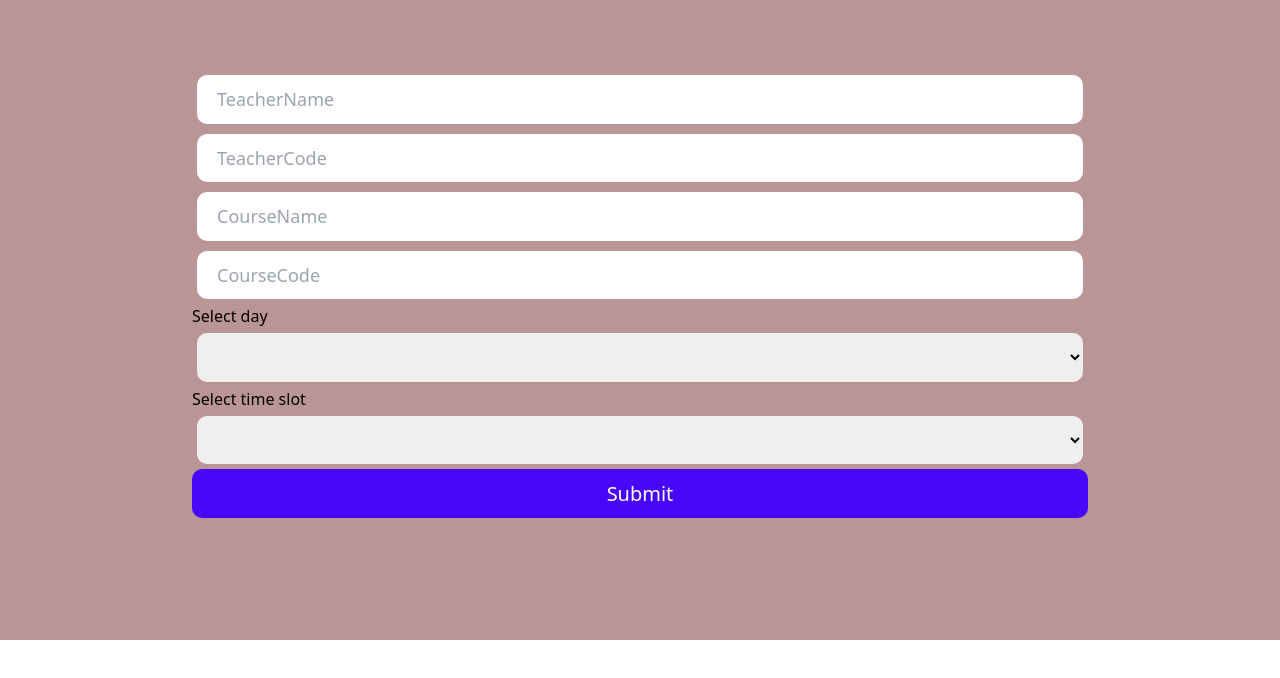
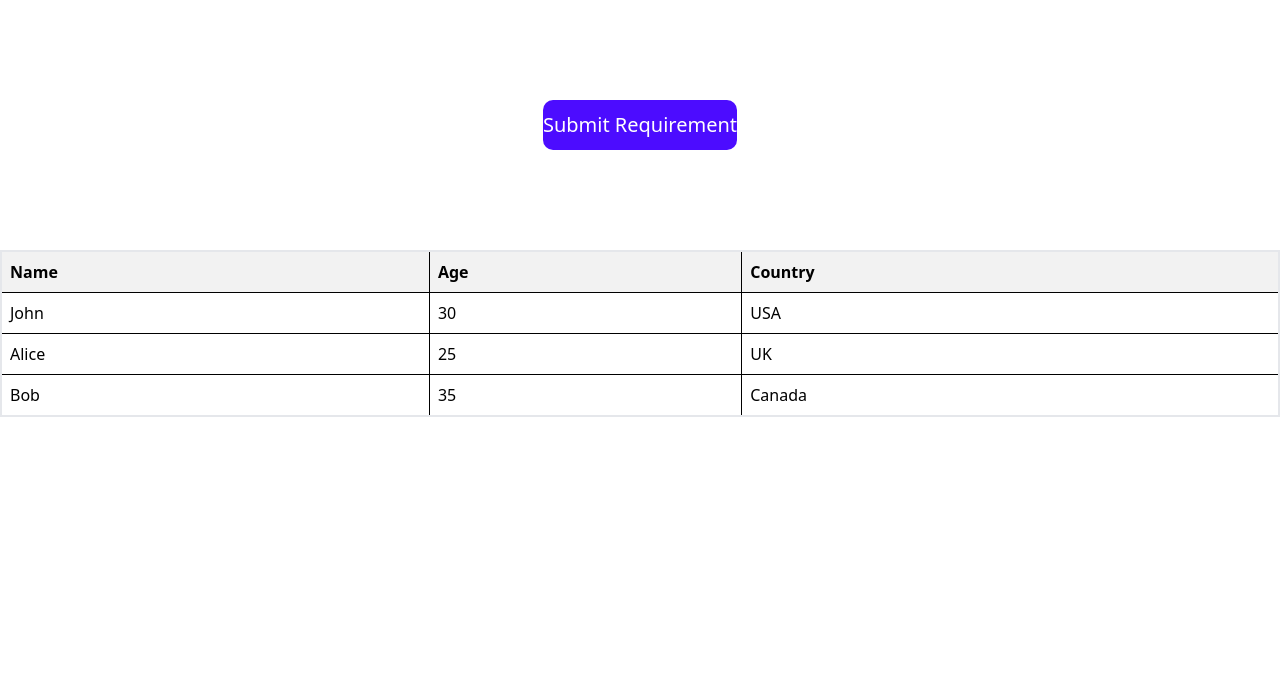
Before and after one commit to bipro-b/cuet-class-schedule, a React (Vite) app in the folder client/: page / in a window 1280 px wide. Shown: the top 678 px of the page. Built offline with nearby package versions, Linux system fonts and the light colour scheme.

Commit message:
coursecoordinator_dashboard

```diff
--- a/client/src/App.jsx
+++ b/client/src/App.jsx
@@ -3,13 +3,15 @@ import {BrowserRouter, Routes, Route}  from 'react-router-dom'
 import Home from "./pages/Home/Home";
 import Navbar from './components/Navbar';
 import CourseCoordinator from './pages/Coordinator/CourseAssign/CourseAssign';
+import Dashboard from './pages/Coordinator/Dashboard/Dashboard';
 function App() {
   return (
     <>
 
   <BrowserRouter>
   <Routes>
-    <Route path='/' element={<CourseCoordinator/>} />
+    <Route path='/' element={<Dashboard/>} />
+    <Route path='/form_submit' element={<CourseCoordinator/>} />
      {/* <Route path='/sign-in' element={<SignIn/>} />
     <Route path='/sign-up' element={<SignUp/>} />
     <Route path='/about' element={<About/>} />
--- a/client/src/pages/Coordinator/CourseAssign/CourseAssign.jsx
+++ b/client/src/pages/Coordinator/CourseAssign/CourseAssign.jsx
@@ -105,8 +105,8 @@ const courseSchema = yup.object().shape({
                                       <select
                                         onChange={handleChange}
                                         onBlur={handleBlur}
-                                        value={values.MultipleChoice}
-                                        name="MultipleChoice"
+                                        value={values.Day}
+                                        name="Day"
                                         className="loginInput"
                                       >
                                         <option value="" label="" />
@@ -117,8 +117,8 @@ const courseSchema = yup.object().shape({
                                       <select
                                         onChange={handleChange}
                                         onBlur={handleBlur}
-                                        value={values.MultipleChoice}
-                                        name="MultipleChoice"
+                                        value={values.Time}
+                                        name="Time"
                                         className="loginInput"
                                       >
                                         <option value="" label="" />
--- /dev/null
+++ b/client/src/pages/Coordinator/Dashboard/Dashboard.css
@@ -0,0 +1,34 @@
+table {
+    width: 100%;
+    border-collapse: collapse;
+    border: 2px solid #000; /* Add border to the table */
+  }
+
+  th, td {
+    border: 1px solid #000; /* Add border to table cells */
+    text-align: left;
+    padding: 8px;
+  }
+
+  th {
+    background-color: #f2f2f2;
+  }
+   .container{
+
+    display: flex;
+    flex-direction: column;
+  justify-content: center;
+  align-items: center;
+  margin-bottom: 100px;
+  margin-top: 100px;
+  }
+  .loginButton{
+    height: 50px;
+    border-radius: 10px;
+    border: none;
+    background-color: rgba(68, 0, 255, 0.952);
+    color: white;
+    font-size: 20px;
+    font-weight: 500;
+    cursor: pointer;
+}
--- /dev/null
+++ b/client/src/pages/Coordinator/Dashboard/Dashboard.jsx
@@ -0,0 +1,54 @@
+import React from 'react';
+import "./Dashboard.css"
+import { useNavigate } from "react-router-dom";
+import { useDispatch } from "react-redux";
+
+const Dashboard = ({ id }) => {
+    const Navigate = useNavigate();
+  const data = [
+    { name: "John", age: 30, country: "USA" },
+    { name: "Alice", age: 25, country: "UK" },
+    { name: "Bob", age: 35, country: "Canada" }
+  ];
+
+  function generateTableRows(data) {
+    return data.map((item, index) => (
+      <tr key={index}>
+        <td>{item.name}</td>
+        <td>{item.age}</td>
+        <td>{item.country}</td>
+      </tr>
+    ));
+  }
+
+  const handleClick = () => {
+    // Assuming Navigate is a function that handles navigation
+    // and id is a parameter for dynamic routing
+    Navigate(`/form_submit`);
+  };
+
+  return (
+    <>
+    <div className="container">
+      <button onClick={handleClick} className="loginButton">
+        Submit Requirement
+      </button>
+      </div>
+
+        <table className="dynamic-table">
+          <thead>
+            <tr>
+              <th>Name</th>
+              <th>Age</th>
+              <th>Country</th>
+            </tr>
+          </thead>
+          <tbody>
+            {generateTableRows(data)}
+          </tbody>
+        </table>
+        </>
+  );
+};
+
+export default Dashboard;
```
